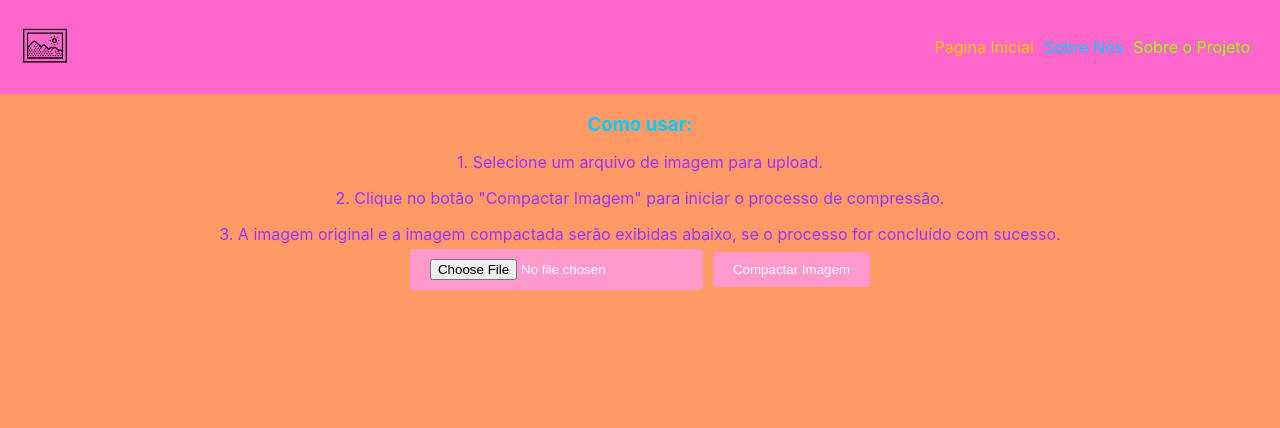
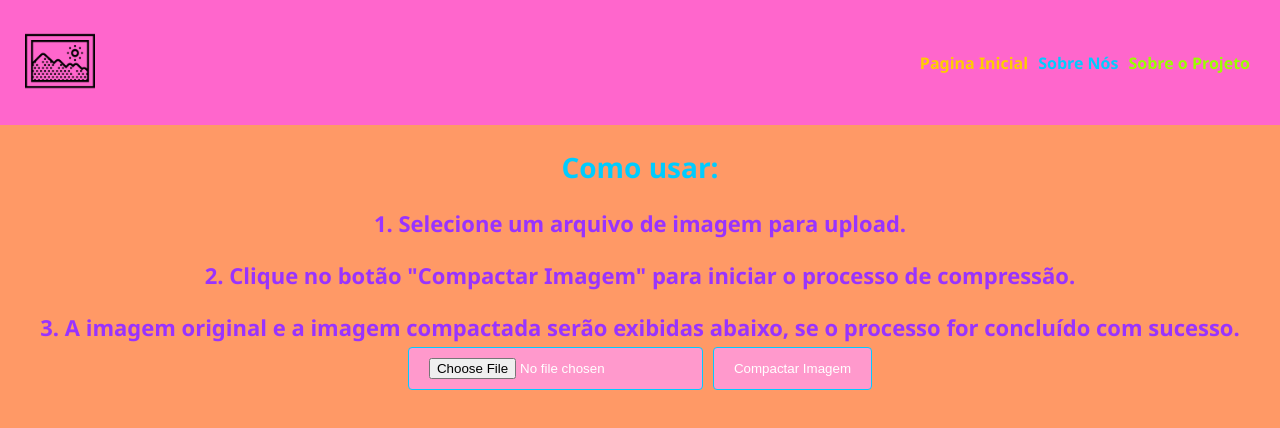
Before and after one commit to projeto-de-algoritmos/Greed_HuffTree-Explorer, a React (Create React App) app: page / in a window 1280 px wide. Shown: the top 428 px of the page. Built offline with nearby package versions, Linux system fonts and the light colour scheme.

Commit message:
consertando os styles

```diff
--- a/package.json
+++ b/package.json
@@ -6,6 +6,7 @@
     "@testing-library/jest-dom": "^5.16.5",
     "@testing-library/react": "^13.4.0",
     "@testing-library/user-event": "^13.5.0",
+    "gh-pages": "^5.0.0",
     "huffman.js": "^0.2.0",
     "react": "^18.2.0",
     "react-dom": "^18.2.0",
@@ -13,11 +14,14 @@
     "react-scripts": "5.0.1",
     "web-vitals": "^2.1.4"
   },
+  "homepage": "https://projeto-de-algoritmos.github.io/Greed_HuffTree-Explorer/",
   "scripts": {
     "start": "react-scripts start",
     "build": "react-scripts build",
     "test": "react-scripts test",
-    "eject": "react-scripts eject"
+    "eject": "react-scripts eject",
+    "predeploy": "npm run build",
+    "deploy": "gh-pages -d build"
   },
   "eslintConfig": {
     "extends": [
--- a/src/App.css
+++ b/src/App.css
@@ -12,10 +12,53 @@
   --white: #F2F2F2;
 }
 
+@keyframes shake {
+  0% {
+    transform: translateX(0);
+  }
+
+  20% {
+    transform: translateX(-10px);
+  }
+
+  40% {
+    transform: translateX(10px);
+  }
+
+  60% {
+    transform: translateX(-10px);
+  }
+
+  80% {
+    transform: translateX(10px);
+  }
+
+  100% {
+    transform: translateX(0);
+  }
+}
+
 html,
 body,
 #root {
   height: 100%;
+}
+
+::-webkit-scrollbar {
+  width: 8px;
+  scrollbar-width: thin;
+  scrollbar-color: var(--color-purple-haze) transparent;
+  scrollbar-width: thin;
+  scrollbar-color: var(--color-electric-blue) transparent;
+}
+
+::-webkit-scrollbar-thumb {
+  background-color: var(--color-purple-haze);
+  border-radius: 4px;
+}
+
+::-webkit-scrollbar-thumb:hover {
+  background-color: var(--color-electric-blue);
 }
 
 .App {
@@ -23,4 +66,14 @@ body,
   display: flex;
   flex-direction: column;
   min-height: 100vh;
+  font-weight: bold;
+  font-family: 'Segoe UI', Tahoma, Geneva, Verdana, sans-serif;
 }
+
+.App h2 {
+  font-size: 28px;
+}
+
+.App p {
+  font-size: 22px;
+}
--- a/src/components/AboutTheProject.js
+++ b/src/components/AboutTheProject.js
@@ -8,8 +8,11 @@ function AboutTheProject() {
             <Header />
             <div className="about-the-project">
                 <h2>Sobre o projeto</h2>
-                <p>O AmazingMaze é um game desenvolvido para web em que o usuário deve resolver um labirinto. O labirinto em questão possui diversos caminhos para se chegar ao final, alguns mais longos e outros mais curtos. a pontuação do jogador depende de qual caminho ele usou para resolver o labirinto e em quanto tempo ele conseguiu concluir o mapa. E aí, topa o desafio?</p>
-                <p>O menor caminho do labirinto é calculado usando o algoritmo de Dijkstra</p>
+                <p>Utilizando as frequéncias das palavras, constrói-se uma
+                    árvore de Huffman. O algoritmo de Huffman atribui
+                    códigos binários mais curtos para as palavras mais
+                    frequentes e códigos mais longos para as menos
+                    frequentes, maximizando a eficiéncia da codificação.</p>
             </div>
         </>
     );
--- a/src/components/Huffman.js
+++ b/src/components/Huffman.js
@@ -81,12 +81,12 @@ class Huffman extends React.Component {
 
     return (
       <div className='Huffman'>
-        <h3>Como usar:</h3>
+        <h2>Como usar:</h2>
         <p>1. Selecione um arquivo de imagem para upload.</p>
         <p>2. Clique no botão "Compactar Imagem" para iniciar o processo de compressão.</p>
         <p>3. A imagem original e a imagem compactada serão exibidas abaixo, se o processo for concluído com sucesso.</p>
 
-        <input type="file" onChange={this.handleImageUpload} />
+        <input type="file" className="huffman-input-file" onChange={this.handleImageUpload} />
         <button onClick={this.compressImage}>Compactar Imagem</button>
 
         {originalImage && (
--- a/src/components/styles/AboutUs.css
+++ b/src/components/styles/AboutUs.css
@@ -29,17 +29,20 @@
     padding: 20px;
     color: white;
     width: 50%;
+    border-radius: 5%;
 }
 
 .intro-participants .davi h4 a,
 .intro-participants .pedro h4 a {
     color: var(--color-sunshine-yellow);
     text-decoration: none;
+    font-size: 28px;
 }
 
 .intro-participants .davi h6,
 .intro-participants .pedro h6 {
     color: var(--color-tropical-orange);
+    font-size: 16px;
 }
 
 .intro-participants .davi-photo,
@@ -49,8 +52,8 @@
 
 .intro-participants .davi-photo img,
 .intro-participants .pedro-photo img {
-    width: 100px;
-    height: 100px;
+    width: 200px;
+    height: 200px;
     border-radius: 50%;
 }
 
--- a/src/components/styles/Header.css
+++ b/src/components/styles/Header.css
@@ -15,8 +15,13 @@ nav {
 }
 
 .logo-container img {
-    width: 50px;
-    height: 50px;
+    width: 80px;
+    height: 80px;
+}
+
+.logo-container img:hover {
+    transform: scale(1.025);
+    animation: shake 1s;
 }
 
 .nav-links {
@@ -26,6 +31,12 @@ nav {
 .nav-links div {
     margin-right: 10px;
     cursor: pointer;
+    transition: transform 0.3s ease;
+}
+
+.nav-links div:hover {
+    transform: scale(1.025);
+    animation: shake 1s;
 }
 
 .nav-links div:nth-child(1) {
--- a/src/components/styles/Huffman.css
+++ b/src/components/styles/Huffman.css
@@ -14,27 +14,34 @@
     margin-bottom: 5px;
 }
 
-.Huffman input[type="file"] {
+.huffman-input-file {
     margin-right: 10px;
     background-color: var(--color-bubblegum-pop);
     color: white;
     padding: 10px 20px;
-    border: none;
+    border: 1px solid var(--color-electric-blue);
     border-radius: 4px;
     cursor: pointer;
+}
+
+.huffman-input-file:hover {
+    transform: scale(1.025);
+    animation: shake 1s;
 }
 
 .Huffman button {
     background-color: var(--color-bubblegum-pop);
     color: white;
     padding: 10px 20px;
-    border: none;
+    border: 1px solid var(--color-electric-blue);
     border-radius: 4px;
     cursor: pointer;
+    height: 43px;
 }
 
 .Huffman button:hover {
-    background-color: var(--color-playful-peach);
+    transform: scale(1.025);
+    animation: shake 1s;
 }
 
 .Huffman h2 {
```
Also changed, not shown: 1 other file (tests, documents, lock files or other folders).
